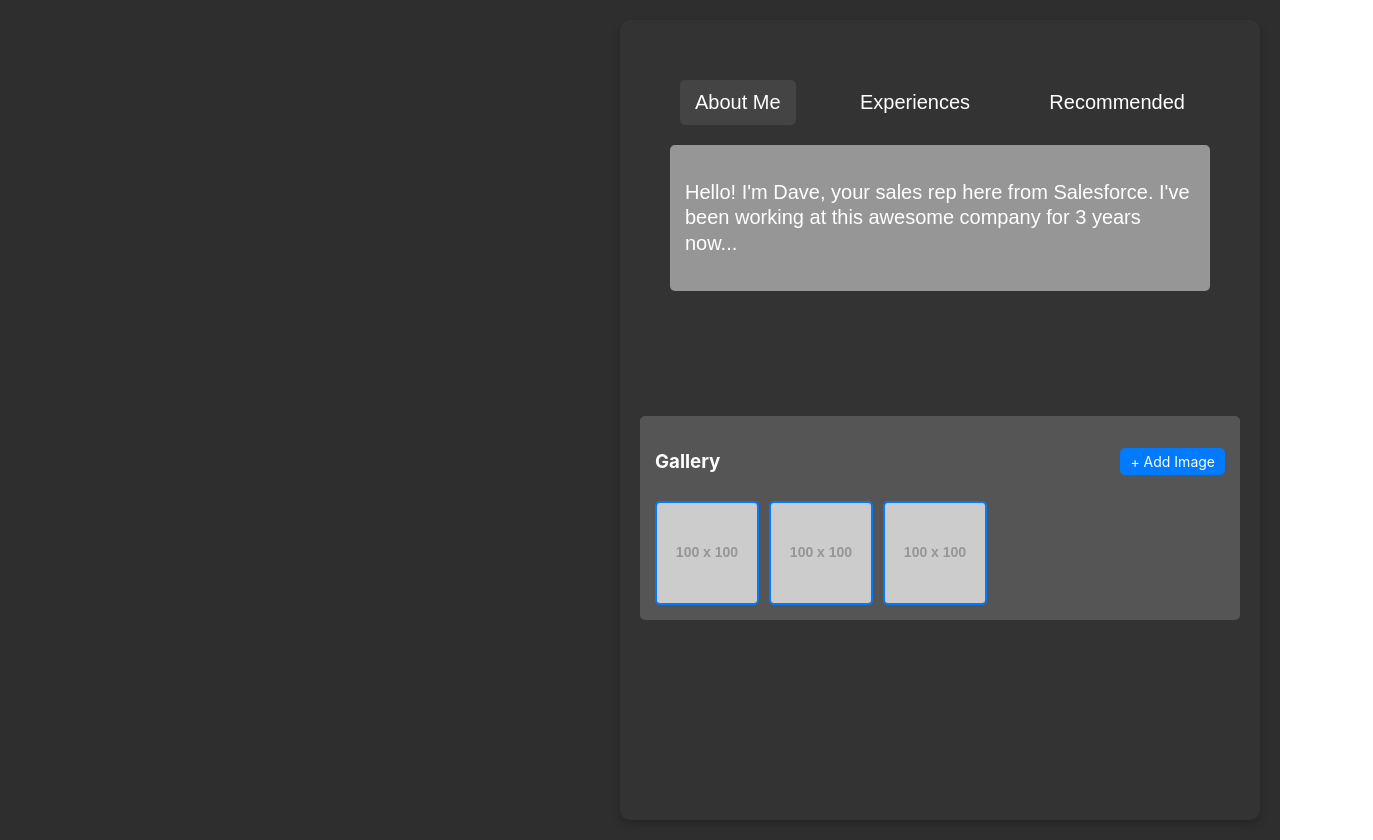
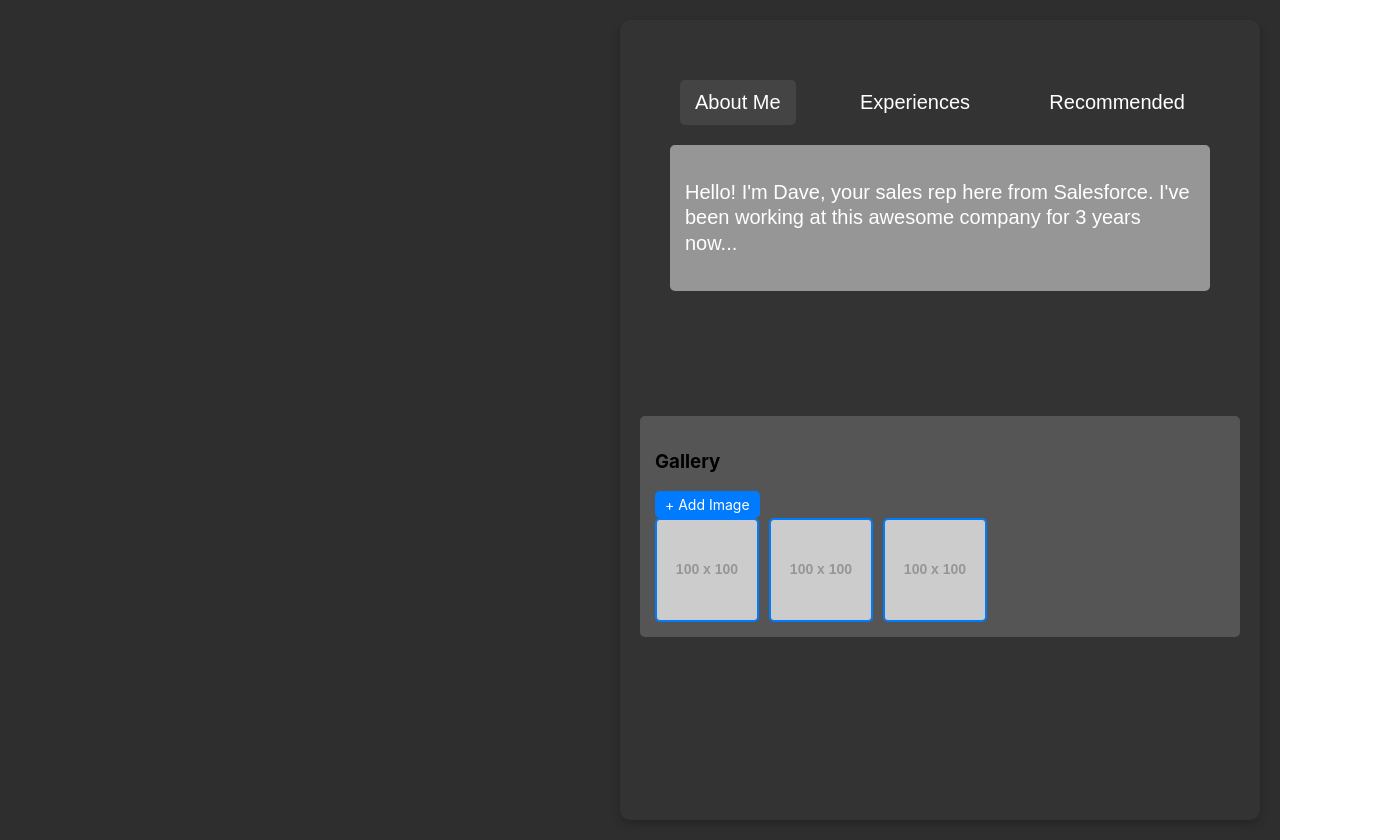
Before and after one commit to Paragk3/my-app, a React (Create React App) app: page / in a window 1280 px wide. Shown: the whole page, 1373 px wide, since content can reach past the window. Built offline with nearby package versions, Linux system fonts and the light colour scheme.

Commit message:
Fix minor bug in  GalleryComponent CSS to remove commented out code

```diff
--- a/src/GalleryComponent.css
+++ b/src/GalleryComponent.css
@@ -4,13 +4,13 @@
   border-radius: 5px;
 }
 
-.gallery-header {
+/* //.gallery-header {
   display: flex;
   justify-content: space-between;
   align-items: center;
   margin-bottom: 10px;
   color: white;
-}
+} */
 
 .add-image-label {
   padding: 5px 10px;
```
